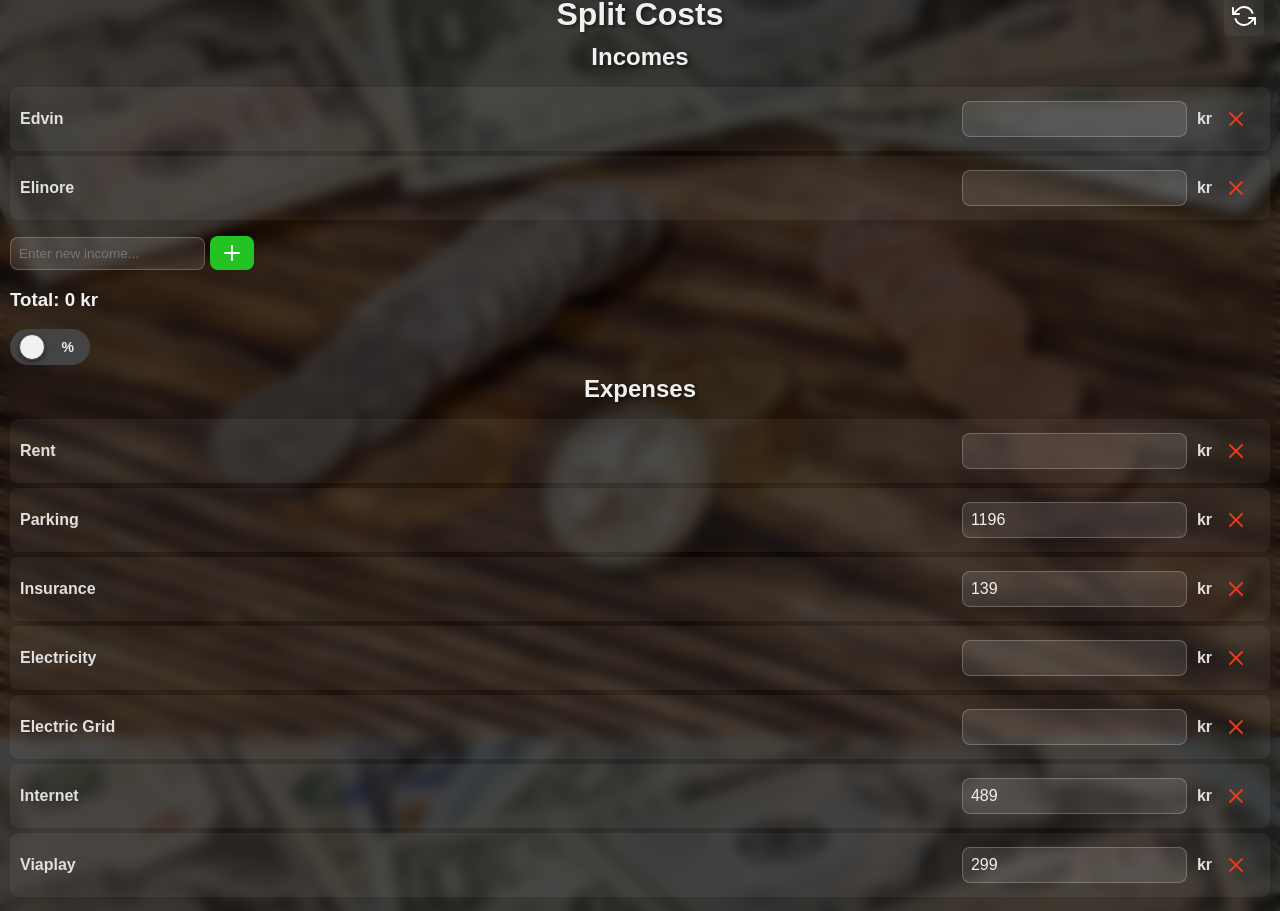
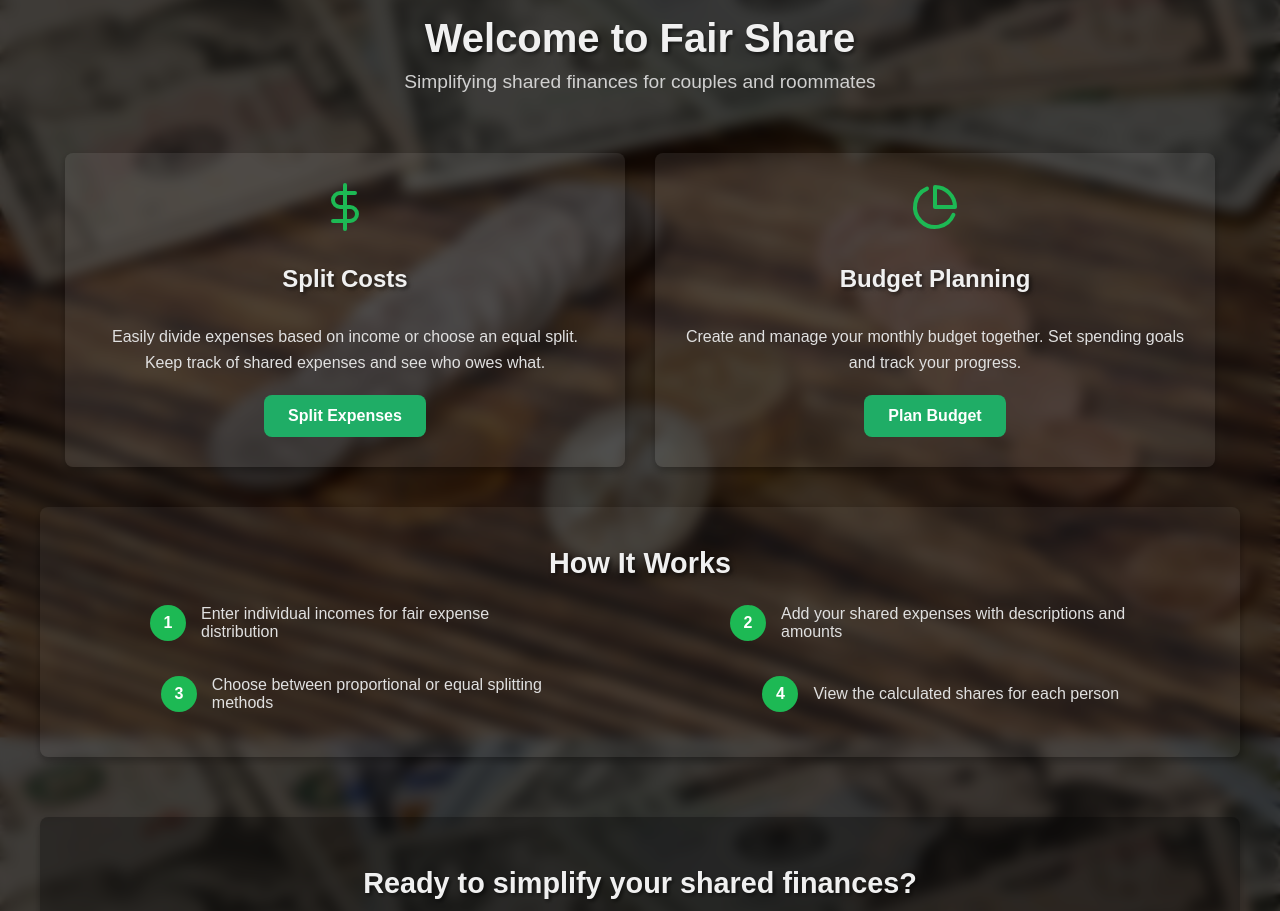
Before and after one commit to elidholm/fair-share, a React (Vite) app: page /home in a window 1280 px wide. Shown: the part 114-1025 px from the top of the page. Built offline with nearby package versions, Linux system fonts and the light colour scheme.

Commit message:
feat: Add landing page

```diff
--- a/src/App.jsx
+++ b/src/App.jsx
@@ -1,6 +1,7 @@
 import React from "react";
 import CostCalculator from "./pages/CostCalculator.jsx";
 import Budget from "./pages/Budget.jsx"
+import Home from "./pages/Home.jsx";
 import NavBar from "./components/nav_bar/NavBar.jsx"
 import Footer from "./components/Footer.jsx"
 import { Outlet, RouterProvider, createBrowserRouter } from "react-router-dom";
@@ -23,11 +24,11 @@ const router = createBrowserRouter([{
   children: [
     {
       path: '/',
-      element: <CostCalculator />,
+      element: <Home />,
     },
     {
       path: '/home',
-      element: <CostCalculator />,
+      element: <Home />,
     },
     {
       path: '/split-costs',
--- a/src/index.scss
+++ b/src/index.scss
@@ -379,3 +379,214 @@ nav {
   cursor: pointer;
   color: $primary-color;
 }
+
+.home-container {
+  max-width: 1200px;
+  margin: 0 auto;
+  padding: 20px;
+  display: flex;
+  flex-direction: column;
+  gap: 40px;
+}
+
+.hero-section {
+  text-align: center;
+  margin-bottom: 20px;
+
+  h1 {
+    font-size: 2.5rem;
+    margin-bottom: 10px;
+    text-shadow: 2px 2px 4px $shadow-color;
+  }
+
+  .tagline {
+    font-size: 1.2rem;
+    color: #e0e0e0;
+    max-width: 600px;
+    margin: 0 auto;
+    opacity: 0.9;
+  }
+}
+
+.features-section {
+  display: flex;
+  justify-content: center;
+  flex-wrap: wrap;
+  gap: 30px;
+
+  .feature-card {
+    background-color: rgba(255, 255, 255, 0.08);
+    border-radius: $border-radius;
+    padding: 30px;
+    flex: 1;
+    min-width: 280px;
+    max-width: 500px;
+    transition: transform 0.3s ease, background-color 0.3s ease;
+    display: flex;
+    flex-direction: column;
+    align-items: center;
+    text-align: center;
+    box-shadow: 0 4px 8px rgba(0, 0, 0, 0.3);
+
+    &:hover {
+      background-color: rgba(255, 255, 255, 0.12);
+      transform: translateY(-5px);
+    }
+
+    .feature-icon {
+      margin-bottom: 20px;
+      color: $toggle-colour;
+    }
+
+    h2 {
+      margin-bottom: 15px;
+      font-size: 1.5rem;
+    }
+
+    p {
+      margin-bottom: 20px;
+      color: #e0e0e0;
+      line-height: 1.6;
+      flex-grow: 1;
+    }
+
+    .feature-button {
+      background-color: hsl(150, 70%, 40%);
+      color: white;
+      text-decoration: none;
+      padding: 12px 24px;
+      border-radius: $border-radius;
+      font-weight: bold;
+      transition: background-color 0.3s ease, transform 0.3s ease;
+
+      &:hover {
+        background-color: hsl(150, 70%, 50%);
+        transform: scale($button-hover-scale);
+      }
+    }
+  }
+}
+
+.info-section {
+  background-color: rgba(255, 255, 255, 0.05);
+  border-radius: $border-radius;
+  padding: 30px;
+  box-shadow: 0 4px 8px rgba(0, 0, 0, 0.3);
+
+  h2 {
+    text-align: center;
+    margin-bottom: 25px;
+    font-size: 1.8rem;
+  }
+
+  .steps {
+    display: flex;
+    flex-wrap: wrap;
+    justify-content: space-around;
+    gap: 20px;
+
+    .step {
+      display: flex;
+      align-items: center;
+      max-width: 400px;
+      margin-bottom: 15px;
+
+      .step-number {
+        background-color: $toggle-colour;
+        color: white;
+        width: 36px;
+        height: 36px;
+        border-radius: 50%;
+        display: flex;
+        align-items: center;
+        justify-content: center;
+        font-weight: bold;
+        margin-right: 15px;
+        flex-shrink: 0;
+      }
+
+      p {
+        margin: 0;
+        color: #e0e0e0;
+        font-size: 1rem;
+      }
+    }
+  }
+}
+
+.cta-section {
+  text-align: center;
+  background-color: rgba(0, 0, 0, 0.3);
+  border-radius: $border-radius;
+  padding: 40px 20px;
+  margin-top: 20px;
+  box-shadow: 0 4px 8px rgba(0, 0, 0, 0.3);
+
+  h2 {
+    margin-bottom: 30px;
+    font-size: 1.8rem;
+  }
+
+  .cta-buttons {
+    display: flex;
+    justify-content: center;
+    gap: 20px;
+    flex-wrap: wrap;
+
+    a {
+      padding: 14px 28px;
+      border-radius: $border-radius;
+      font-weight: bold;
+      text-decoration: none;
+      transition: transform 0.3s ease, background-color 0.3s ease;
+      box-shadow: 0 4px 8px rgba(0, 0, 0, 0.2);
+
+      &:hover {
+        transform: scale($button-hover-scale);
+      }
+    }
+
+    .primary-button {
+      background-color: hsl(210, 70%, 50%);
+      color: white;
+
+      &:hover {
+        background-color: hsl(210, 70%, 60%);
+      }
+    }
+
+    .secondary-button {
+      background-color: rgba(255, 255, 255, 0.1);
+      color: white;
+      border: 1px solid rgba(255, 255, 255, 0.3);
+
+      &:hover {
+        background-color: rgba(255, 255, 255, 0.2);
+      }
+    }
+  }
+}
+
+@media (max-width: 768px) {
+  .hero-section h1 {
+    font-size: 2rem;
+  }
+
+  .features-section .feature-card {
+    max-width: 100%;
+  }
+
+  .steps {
+    flex-direction: column;
+  }
+
+  .cta-buttons {
+    flex-direction: column;
+    align-items: center;
+
+    a {
+      width: -webkit-fill-available;
+      max-width: 300px;
+    }
+  }
+}
--- /dev/null
+++ b/src/pages/Home.jsx
@@ -0,0 +1,66 @@
+import React from "react";
+import { Link } from "react-router-dom";
+import { DollarSign, PieChart } from "react-feather";
+
+function Home() {
+  return (
+    <div className="home-container">
+      <div className="hero-section">
+        <h1>Welcome to Fair Share</h1>
+        <p className="tagline">Simplifying shared finances for couples and roommates</p>
+      </div>
+
+      <div className="features-section">
+        <div className="feature-card">
+          <div className="feature-icon">
+            <DollarSign size={48} />
+          </div>
+          <h2>Split Costs</h2>
+          <p>Easily divide expenses based on income or choose an equal split. Keep track of shared expenses and see who owes what.</p>
+          <Link to="/split-costs" className="feature-button">Split Expenses</Link>
+        </div>
+
+        <div className="feature-card">
+          <div className="feature-icon">
+            <PieChart size={48} />
+          </div>
+          <h2>Budget Planning</h2>
+          <p>Create and manage your monthly budget together. Set spending goals and track your progress.</p>
+          <Link to="/budget" className="feature-button">Plan Budget</Link>
+        </div>
+      </div>
+
+      <div className="info-section">
+        <h2>How It Works</h2>
+        <div className="steps">
+          <div className="step">
+            <span className="step-number">1</span>
+            <p>Enter individual incomes for fair expense distribution</p>
+          </div>
+          <div className="step">
+            <span className="step-number">2</span>
+            <p>Add your shared expenses with descriptions and amounts</p>
+          </div>
+          <div className="step">
+            <span className="step-number">3</span>
+            <p>Choose between proportional or equal splitting methods</p>
+          </div>
+          <div className="step">
+            <span className="step-number">4</span>
+            <p>View the calculated shares for each person</p>
+          </div>
+        </div>
+      </div>
+
+      <div className="cta-section">
+        <h2>Ready to simplify your shared finances?</h2>
+        <div className="cta-buttons">
+          <Link to="/split-costs" className="primary-button">Start Splitting Costs</Link>
+          <Link to="/budget" className="secondary-button">Create a Budget</Link>
+        </div>
+      </div>
+    </div>
+  );
+}
+
+export default Home;
```
